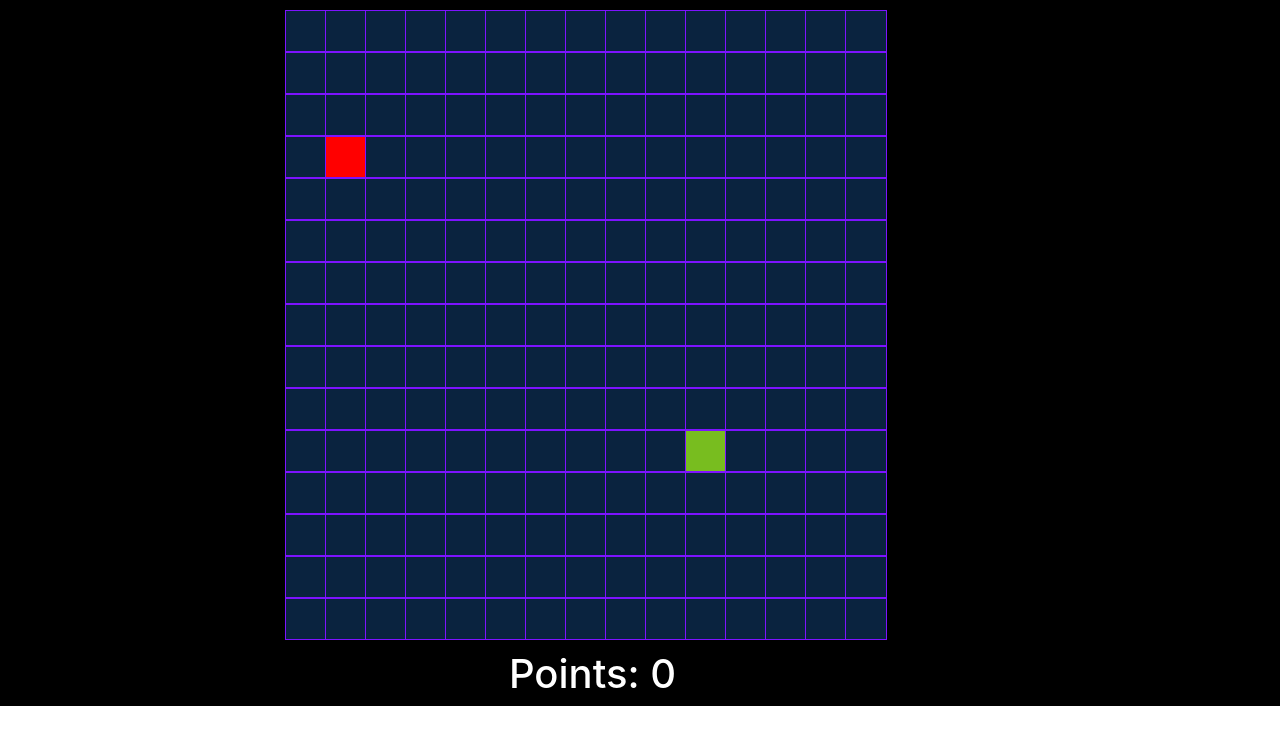
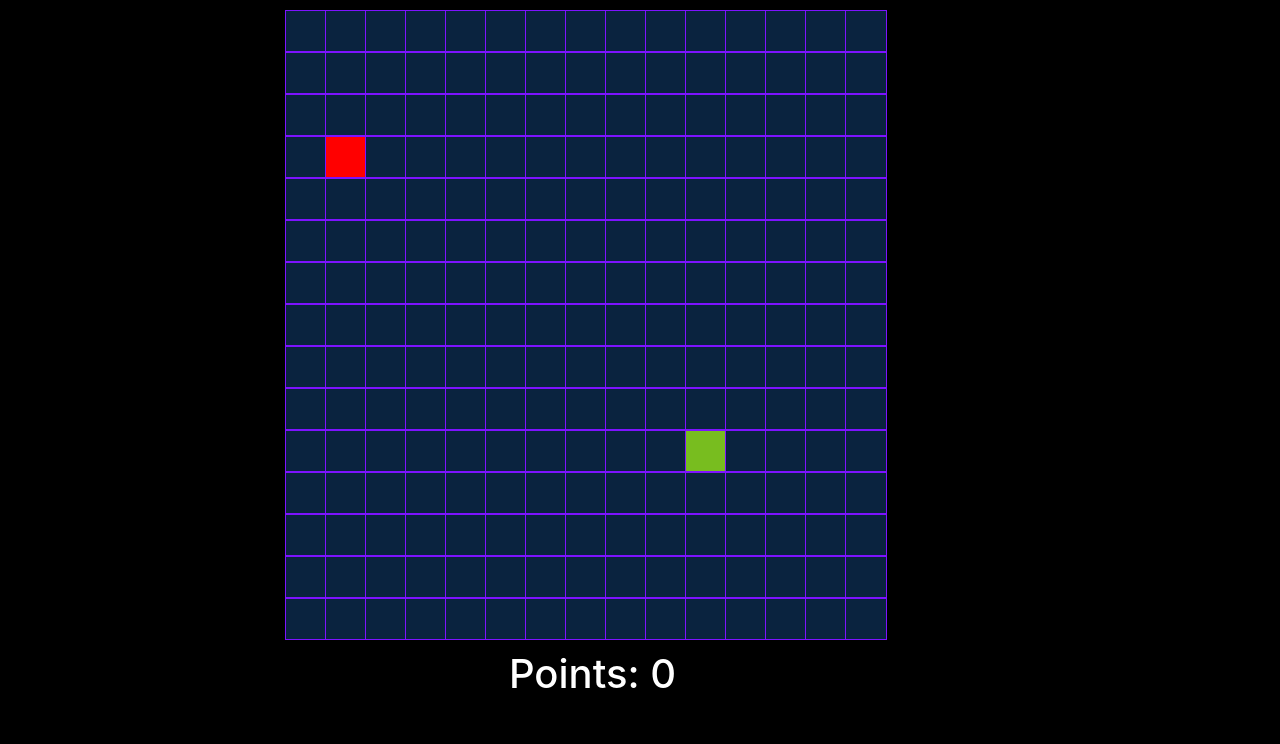
Before and after one commit to abcmer/snake, a React (Create React App) app: page / in a window 1280 px wide. Shown: the top 744 px of the page. Built offline with nearby package versions, Linux system fonts and the light colour scheme.

Commit message:
make black container bigger

```diff
--- a/src/App.css
+++ b/src/App.css
@@ -1,6 +1,10 @@
+body {
+  background-color: black;
+}
 .App {
   text-align: center;
   background-color: black;
+  /* height: 2000px;  */
 }
 
 .App-logo {
@@ -32,10 +36,13 @@
     transform: rotate(360deg);
   }
 }
-
+/* .container {
+  height: 1000px;
+} */
 .grid-container {
   display: grid;
   padding: 10px;
+  height: 100%;
 }
 .grid-item {
   background-color: rgba(255, 255, 255, 0.8);
--- a/src/App.js
+++ b/src/App.js
@@ -2,11 +2,12 @@ import React, { Component } from 'react';
 
 import Grid from './Grid';
 import './App.css';
+const height = window.innerHeight;
+class App extends Component {
 
-class App extends Component {
   render() {
     return (
-      <div className="App">
+      <div className="App" height={height}>
         <Grid/>
       </div>
     );
--- a/src/Grid.js
+++ b/src/Grid.js
@@ -204,6 +204,10 @@ class Grid extends Component {
       gridTemplateColumns: '40px '.repeat(dimensions[0])
     }
 
+    const containerStyle = {
+      height: window.innerHeight
+    }
+
     const getGridItems = (matrix) => {
       return matrix.map((row, rIndex) => {
         return row.map((cellValue, cIndex) => {
@@ -212,8 +216,10 @@ class Grid extends Component {
       })
     }
 
+
+
     return (
-      <div className="container">
+      <div className="container" style={containerStyle}>
         <div className="row">
           <div className="col-2">
           </div>
--- a/src/index.css
+++ b/src/index.css
@@ -1,6 +1,7 @@
 body {
   margin: 0;
   padding: 0;
+  background-color: black;
   font-family: -apple-system, BlinkMacSystemFont, "Segoe UI", "Roboto", "Oxygen",
     "Ubuntu", "Cantarell", "Fira Sans", "Droid Sans", "Helvetica Neue",
     sans-serif;
```
Also changed, not shown: 2 other files (tests, documents, lock files or other folders).
